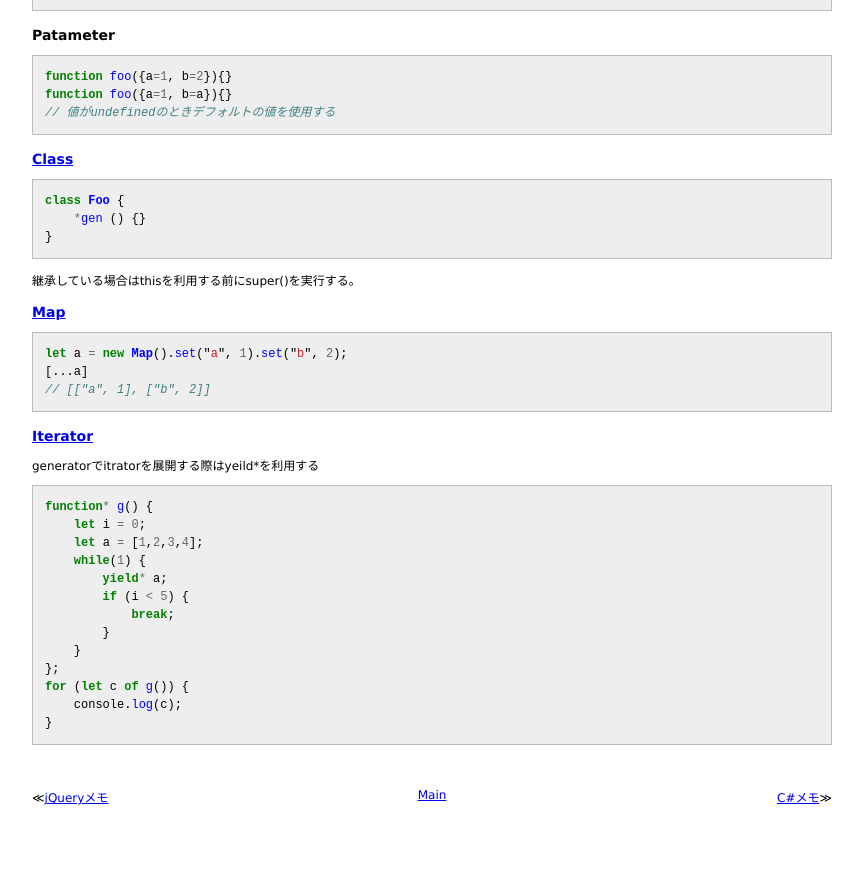
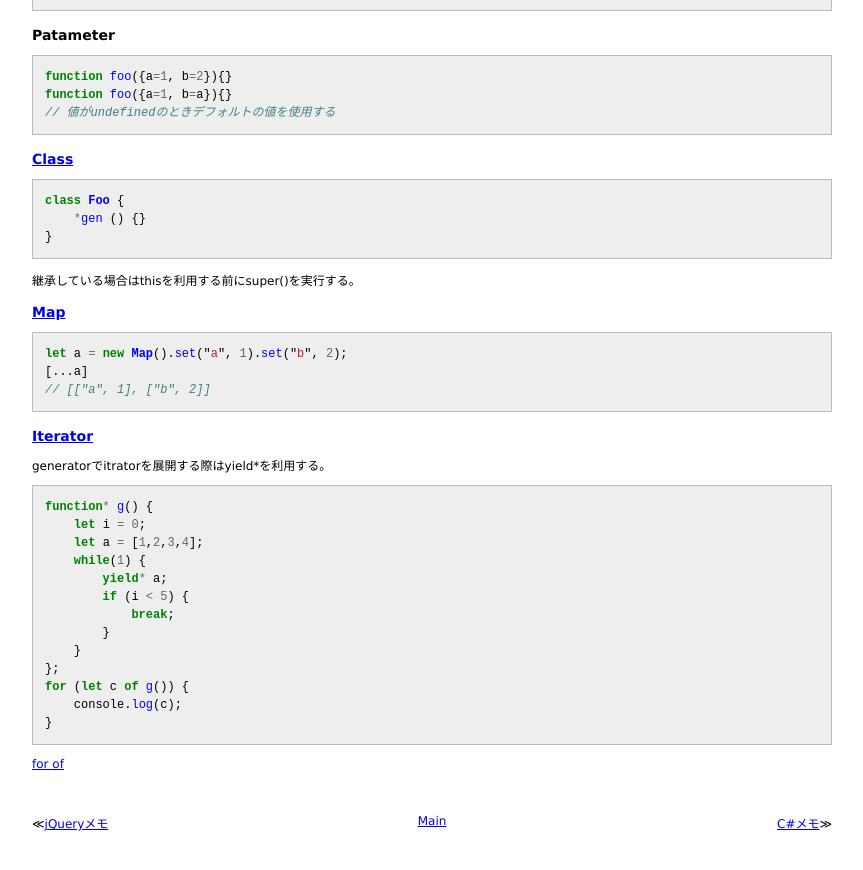
Before and after one commit to 38elements/38elements.github.com, a Jekyll site: the page built from _posts/2014-10-22-es6.md, in a window 1280 px wide and 900 px high, scrolled down 2600 px. Shown: the top 870 px of the window, without its empty margins (208-1071 px from the left). Built offline with Jekyll 4.4.1, drawn with Linux system fonts in a browser that asks for light colours; Markdown is read by kramdown in place of the engine named in the settings.

Commit message:
Update 2014-10-22-es6.md

```diff
--- a/_posts/2014-10-22-es6.md
+++ b/_posts/2014-10-22-es6.md
@@ -168,7 +168,7 @@ let a = new Map().set("a", 1).set("b", 2);
 {% endhighlight %}
 
 ### [Iterator](https://developer.mozilla.org/en/docs/Web/JavaScript/Reference/Global_Objects/Symbol)
-generatorでitratorを展開する際はyeild*を利用する
+generatorでitratorを展開する際はyield*を利用する。
 {% highlight javascript %}
 function* g() {
     let i = 0;
@@ -184,3 +184,4 @@ for (let c of g()) {
     console.log(c);
 }
 {% endhighlight %}
+[for of](https://developer.mozilla.org/en/docs/Web/JavaScript/Reference/Statements/for...of)
```
